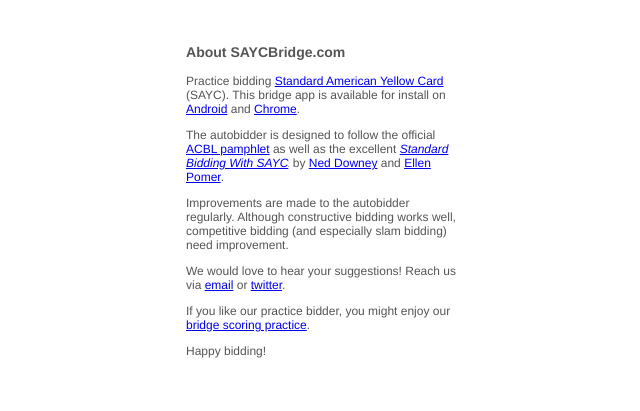
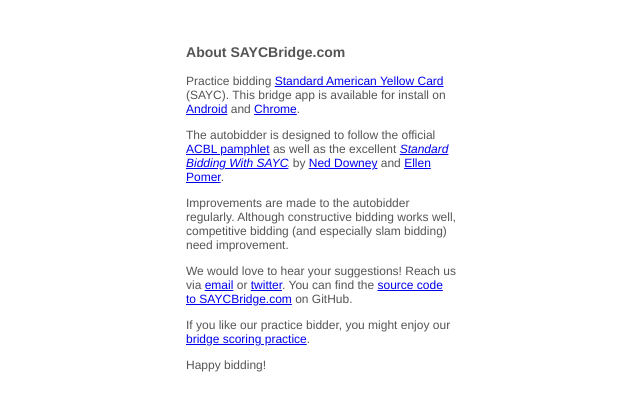
Before and after one commit to eseidel/saycbridge, a Django app: template gae/templates/new_bidder.html in a window 1280 px wide. Shown: the top 411 px of the page, without its empty margins (319-959 px from the left). Run offline with Django 3.2, Linux system fonts and the light colour scheme; the template is opened without the code that fills it, so the values that code supplies are empty; grey boxes are pictures that could not be loaded.

Commit message:
Add link to source code

```diff
--- a/gae/templates/new_bidder.html
+++ b/gae/templates/new_bidder.html
@@ -40,7 +40,7 @@ body {
 
 <p>Improvements are made to the autobidder regularly.  Although constructive bidding works well, competitive bidding (and especially slam bidding) need improvement.
 
-<p>We would love to hear your suggestions!  Reach us via <a href='mailto:contact@saycbridge.com'>email</a> or <a href='https://twitter.com/#!/SAYCBridge'>twitter</a>.
+<p>We would love to hear your suggestions!  Reach us via <a href='mailto:contact@saycbridge.com'>email</a> or <a href='https://twitter.com/#!/SAYCBridge'>twitter</a>.  You can find the <a href="https://github.com/eseidel/saycbridge">source code to SAYCBridge.com</a> on GitHub.
 
 <p>If you like our practice bidder, you might enjoy our <a href='/scoring'>bridge scoring practice</a>.
 
```
